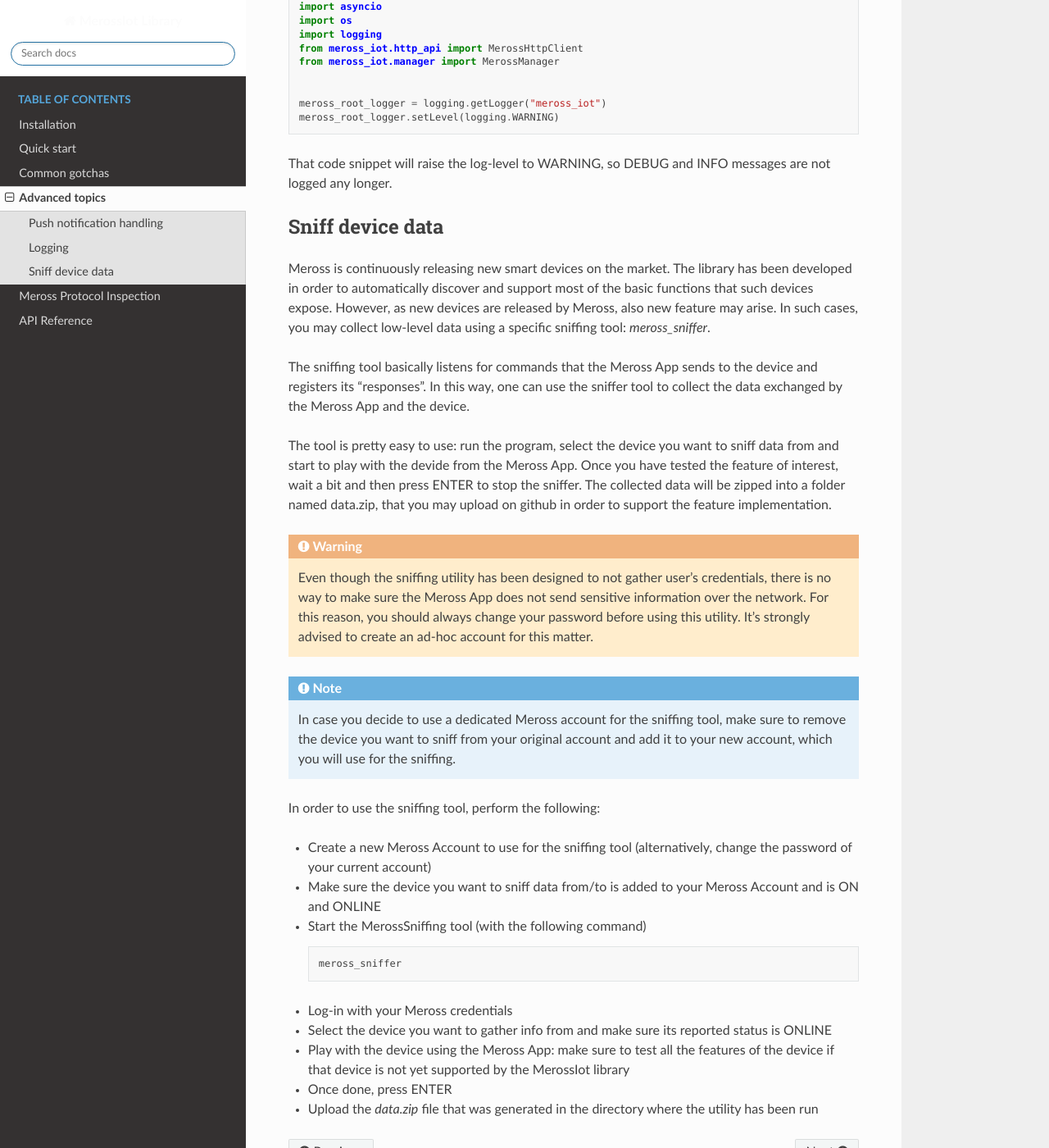
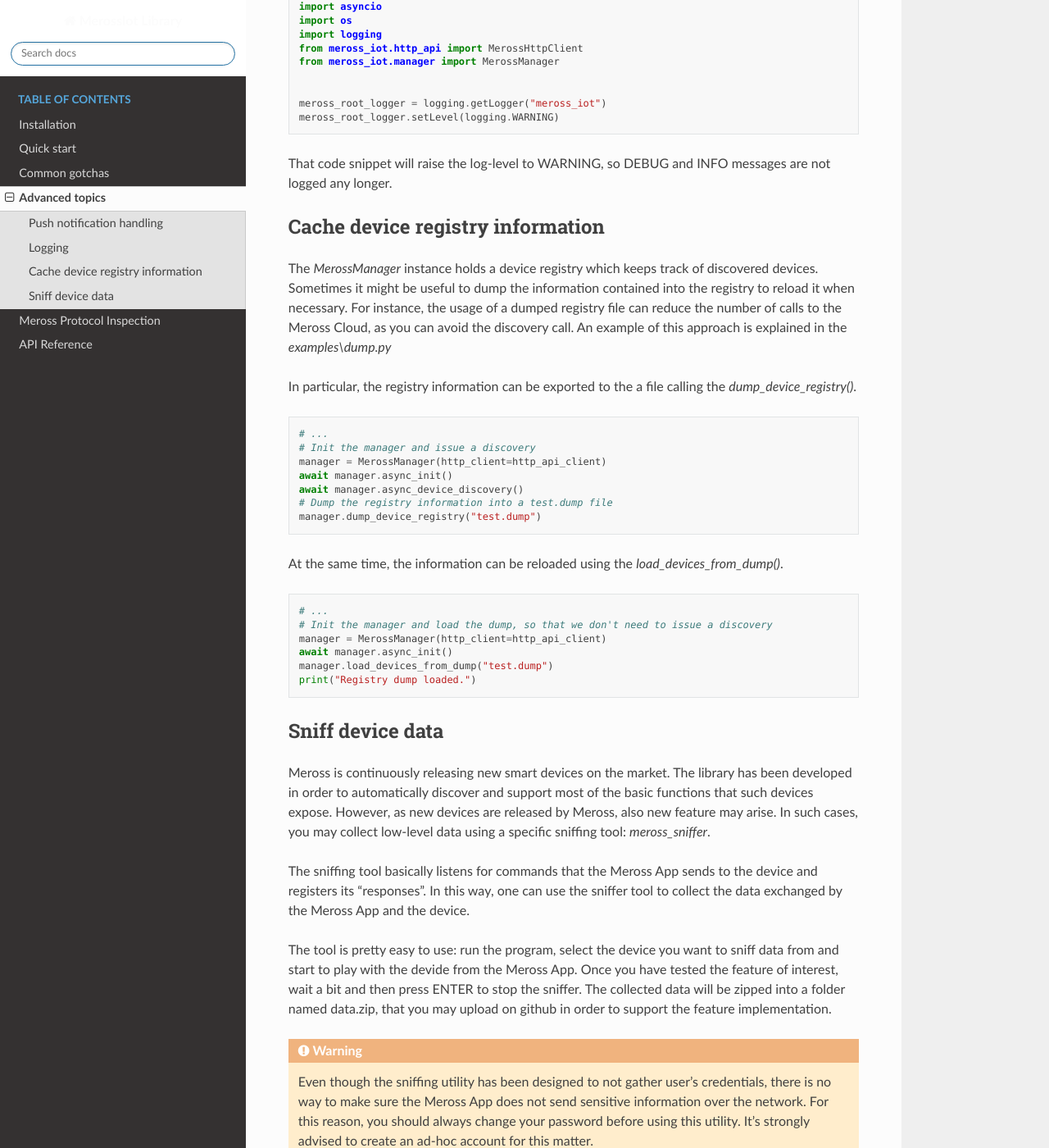
Before and after one commit to albertogeniola/MerossIot, a Sphinx documentation site: the page built from docs/advanced-topics.rst, in a window 1280 px wide and 1400 px high, scrolled down 1254 px. Shown: the whole window at 82% size. Built offline with Sphinx 7.4.7 and the Read the Docs theme 2.0.0, drawn with Linux system fonts in a browser that asks for light colours; pages that are not in the unit, such as notebooks, are missing from menus.

Commit message:
Improve documentation

```diff
--- a/docs/advanced-topics.rst
+++ b/docs/advanced-topics.rst
@@ -63,6 +63,40 @@ in the following example.
 
 That code snippet will raise the log-level to WARNING, so DEBUG and INFO messages are not logged any longer.
 
+
+Cache device registry information
+-----------------
+
+The `MerossManager` instance holds a device registry which keeps track of discovered devices.
+Sometimes it might be useful to dump the information contained into the registry to reload it
+when necessary. For instance, the usage of a dumped registry file can reduce the number of calls to
+the Meross Cloud, as you can avoid the discovery call. An example of this approach is explained
+in the `examples\\dump.py`
+
+In particular, the registry information can be exported to the a file calling the `dump_device_registry()`.
+
+.. code-block:: python
+
+    # ...
+    # Init the manager and issue a discovery
+    manager = MerossManager(http_client=http_api_client)
+    await manager.async_init()
+    await manager.async_device_discovery()
+    # Dump the registry information into a test.dump file
+    manager.dump_device_registry("test.dump")
+
+At the same time, the information can be reloaded using the `load_devices_from_dump()`.
+
+.. code-block:: python
+
+    # ...
+    # Init the manager and load the dump, so that we don't need to issue a discovery
+    manager = MerossManager(http_client=http_api_client)
+    await manager.async_init()
+    manager.load_devices_from_dump("test.dump")
+    print("Registry dump loaded.")
+
+
 Sniff device data
 -----------------
 
```
